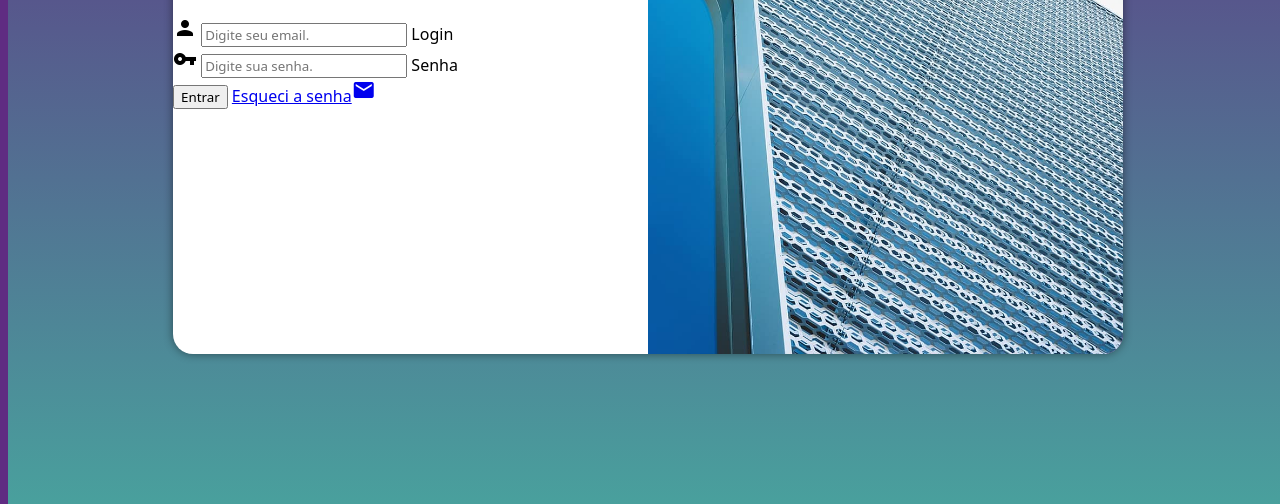
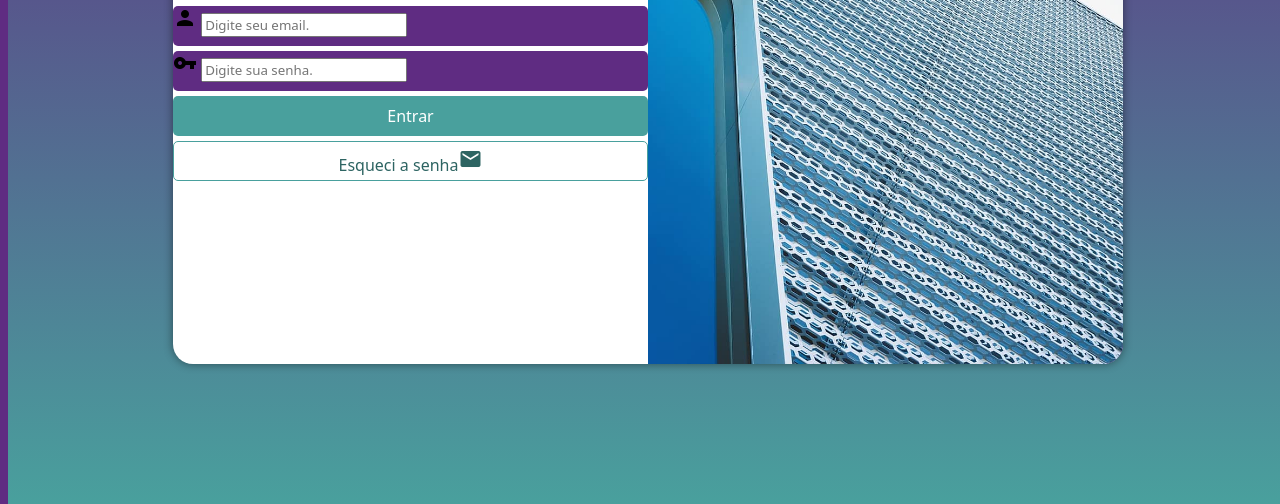
Before and after one commit to andreribeiro1976/projeto-login, a plain HTML site: page index.html in a window 1280 px wide. Shown: the part 304-808 px from the top of the page. Drawn offline with Linux system fonts and the light colour scheme.

Commit message:
atualizacao

```diff
--- a/estilos/style.css
+++ b/estilos/style.css
@@ -24,7 +24,7 @@ section#login {
     position: absolute;
     background-color: white;
     border-radius: 20px;
-    height: 500px;
+    height: 520px;
     width: 250px;
     top: 50%;
     left: 50%;
@@ -47,3 +47,50 @@ div#formulario > h1 {
 div#formulario > p {
     font-size: 0.8em;
 }
+form > div.campo {
+    background-color: #5f2c82;
+    display: block;
+    width: 100%;
+    height: 40px;
+    border-radius: 5px;
+    margin: 5px 0px;
+}
+div.campo > label {
+    display:none;
+}
+form > input[type=submit] {
+
+    display: block;
+    font-size: 1em;
+    width: 100%;
+    height: 40px;
+    background-color:#49a09d ;
+    border-style: none;
+    border-radius: 5px;
+    color: white;
+    cursor: pointer;
+    margin-top: 5px;
+}
+form > input[type=submit]:hover {
+    background-color: #2d6462;
+}
+form >a.botao {
+    display: block;
+    text-align: center;
+    color: #2d6462 ;
+    font-size: 1em;
+    width: 100%;
+    height: 40px;
+    padding-top: 5px;
+    margin-top: 5px;
+    background-color: white;
+    border: 1px solid #49a09d;
+    border-radius: 5px;
+    text-decoration: none;
+}
+form >a.botao:hover {
+    background-color: #6cd3cf;
+}
+form > a.i {
+    font-size: 0.8em;
+}
--- a/index.html
+++ b/index.html
@@ -30,7 +30,7 @@
                         <label for="isenha">Senha</label>
                     </div>
                     <input type="submit" value="Entrar">
-                    <a href="Esqueci a senha">Esqueci a senha<i class="material-icons">mail</i>
+                    <a href="Esqueci a senha" class="botao">Esqueci a senha<i class="material-icons">mail</i>
                     </a>
 
                 </form>
```
